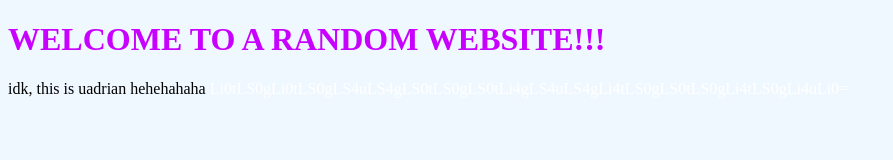
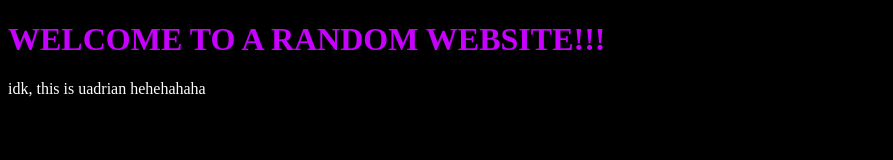
Before and after one commit to uadrian0/uadriansstudios, a plain HTML site: page index.html in a window 1280 px wide. Shown: the whole page, without its empty margins (0-893 px from the left). Drawn offline with Linux system fonts and the light colour scheme.

Commit message:
Update app.css

```diff
--- a/app.css
+++ b/app.css
@@ -2,8 +2,11 @@ h1 {
     color: #c800ff;
 }
 p2 {
+    color: #ffffff00;
+}
+p1 {
     color: #ffffff;
 }
 body {
-    background-color: aliceblue;
+    background-color: rgb(0, 0, 0);
 }
```
